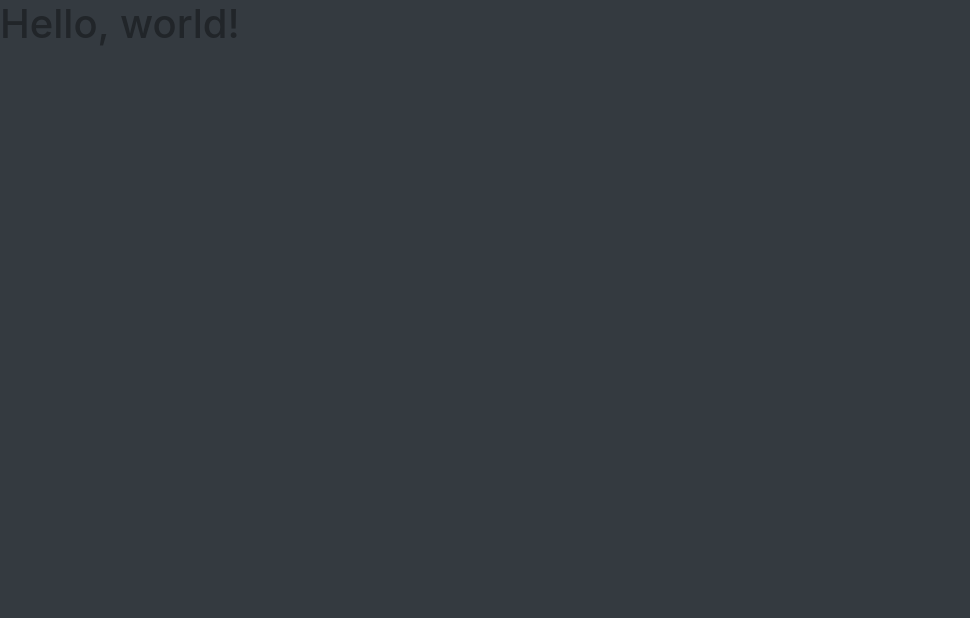
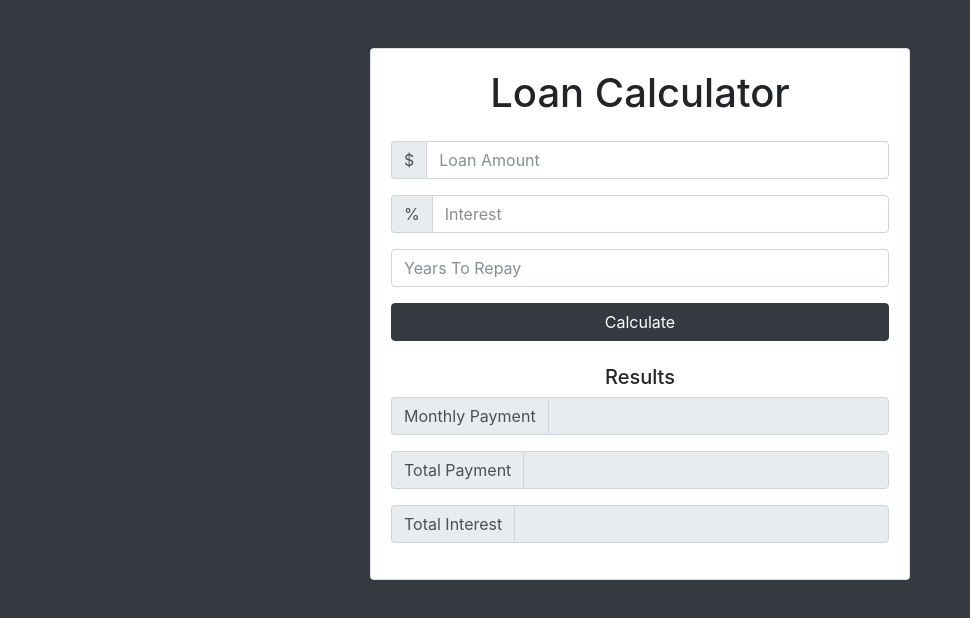
Before and after one commit to ChrisJCarter91/loanCalculator, a plain HTML site: page index.html in a window 1280 px wide. Shown: the whole page, without its empty margins (0-970 px from the left). Drawn offline with nearby package versions, Linux system fonts and the light colour scheme.

Commit message:
Basic UI done

```diff
--- a/index.html
+++ b/index.html
@@ -1,22 +1,78 @@
 <!doctype html>
 <html lang="en">
     <head>
+    <title>Loan Calculator</title>
     <!-- Required meta tags -->
     <meta charset="utf-8">
     <meta name="viewport" content="width=device-width, initial-scale=1, shrink-to-fit=no">
 
     <!-- Bootstrap CSS -->
-        <link rel="stylesheet" href="https://stackpath.bootstrapcdn.com/bootstrap/4.5.0/css/bootstrap.min.css" integrity="sha384-9aIt2nRpC12Uk9gS9baDl411NQApFmC26EwAOH8WgZl5MYYxFfc+NcPb1dKGj7Sk" crossorigin="anonymous">
-
-        <title>Hello, world!</title>
+    <link rel="stylesheet" href="https://maxcdn.bootstrapcdn.com/bootstrap/4.0.0-beta.2/css/bootstrap.min.css" integrity="sha384-PsH8R72JQ3SOdhVi3uxftmaW6Vc51MKb0q5P2rRUpPvrszuE4W1povHYgTpBfshb" crossorigin="anonymous">
     </head>
     <body class="bg-dark">
-        <h1>Hello, world!</h1>
+        <div class="container">
+            <div class="row">
+                <div class="col-md-6 mx-auto">
+                    <div class="card card-body text-center mt-5">
+                        <h1 class="heading display-5 pb-3">Loan Calculator</h1>
+                        <form id="loan-form">
+                            <div class="form-group">
+                                <div class="input-group">
+                                    <span class="input-group-addon">$</span>
+                                    <input type="number" class="form-control" id="amount" placeholder="Loan Amount">
+                                </div>
+                            </div>
+                            <div class="form-group">
+                                <div class="input-group">
+                                    <span class="input-group-addon">%</span>
+                                    <input type="number" class="form-control" id="interest" placeholder="Interest">
+                                </div>
+                            </div>
+                            <div class="form-group">
+                                <input type="number" class="form-control" id="years" placeholder="Years To Repay">
+                            </div>
+                            <div class="forn-group">
+                                <input type="submit" value="Calculate" class="btn btn-dark btn-block">
+                            </div>
+                        </form>
+                        <!-- LOADER -->
+                        <!--
+                        <div id="loading">
+                            <img src="img/loading.gif" alt="">
+                        </div>
+                        -->
+                        <!-- RESULTS -->
+                        <div id="results" class="pt-4">
+                            <h5>Results</h5>
+                            <div class="form-group">
+                                <div class="input-group">
+                                    <span class="input-group-addon">Monthly Payment</span>
+                                    <input type="number" class="form-control" id="monthly-payment" disabled>
+                                </div>
+                            </div>
+                            <div class="form-group">
+                                <div class="input-group">
+                                    <span class="input-group-addon">Total Payment</span>
+                                    <input type="number" class="form-control" id="total-payment" disabled>
+                                </div>
+                            </div>
+                            <div class="form-group">
+                                <div class="input-group">
+                                    <span class="input-group-addon">Total Interest</span>
+                                    <input type="number" class="form-control" id="total-interest" disabled>
+                                </div>
+                            </div>
+                        </div>
+                    </div>
+                </div>
+            </div>
+        </div>
 
     <!-- Optional JavaScript -->
     <!-- jQuery first, then Popper.js, then Bootstrap JS -->
-        <script src="https://code.jquery.com/jquery-3.5.1.slim.min.js" integrity="sha384-DfXdz2htPH0lsSSs5nCTpuj/zy4C+OGpamoFVy38MVBnE+IbbVYUew+OrCXaRkfj" crossorigin="anonymous"></script>
-        <script src="https://cdn.jsdelivr.net/npm/popper.js@1.16.0/dist/umd/popper.min.js" integrity="sha384-Q6E9RHvbIyZFJoft+2mJbHaEWldlvI9IOYy5n3zV9zzTtmI3UksdQRVvoxMfooAo" crossorigin="anonymous"></script>
-        <script src="https://stackpath.bootstrapcdn.com/bootstrap/4.5.0/js/bootstrap.min.js" integrity="sha384-OgVRvuATP1z7JjHLkuOU7Xw704+h835Lr+6QL9UvYjZE3Ipu6Tp75j7Bh/kR0JKI" crossorigin="anonymous"></script>
+    <script src="https://code.jquery.com/jquery-3.2.1.slim.min.js" integrity="sha384-KJ3o2DKtIkvYIK3UENzmM7KCkRr/rE9/Qpg6aAZGJwFDMVNA/GpGFF93hXpG5KkN" crossorigin="anonymous"></script>
+    <script src="https://cdnjs.cloudflare.com/ajax/libs/popper.js/1.12.3/umd/popper.min.js" integrity="sha384-vFJXuSJphROIrBnz7yo7oB41mKfc8JzQZiCq4NCceLEaO4IHwicKwpJf9c9IpFgh" crossorigin="anonymous"></script>
+    <script src="https://maxcdn.bootstrapcdn.com/bootstrap/4.0.0-beta.2/js/bootstrap.min.js" integrity="sha384-alpBpkh1PFOepccYVYDB4do5UnbKysX5WZXm3XxPqe5iKTfUKjNkCk9SaVuEZflJ" crossorigin="anonymous"></script>
+    <script src="app.js"></script>
     </body>
 </html>
```
Lines whose indentation alone changed are shown as unchanged.
